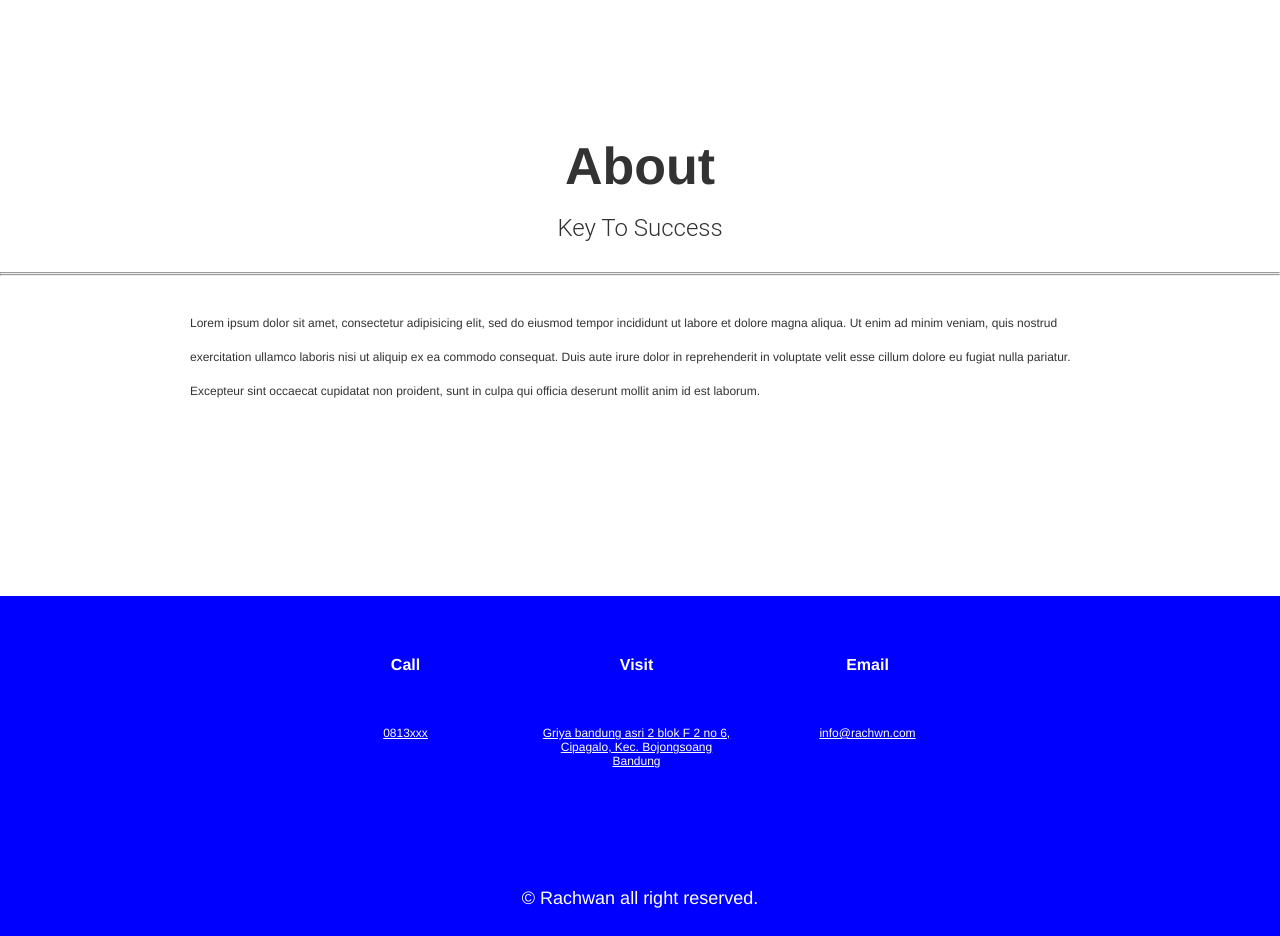
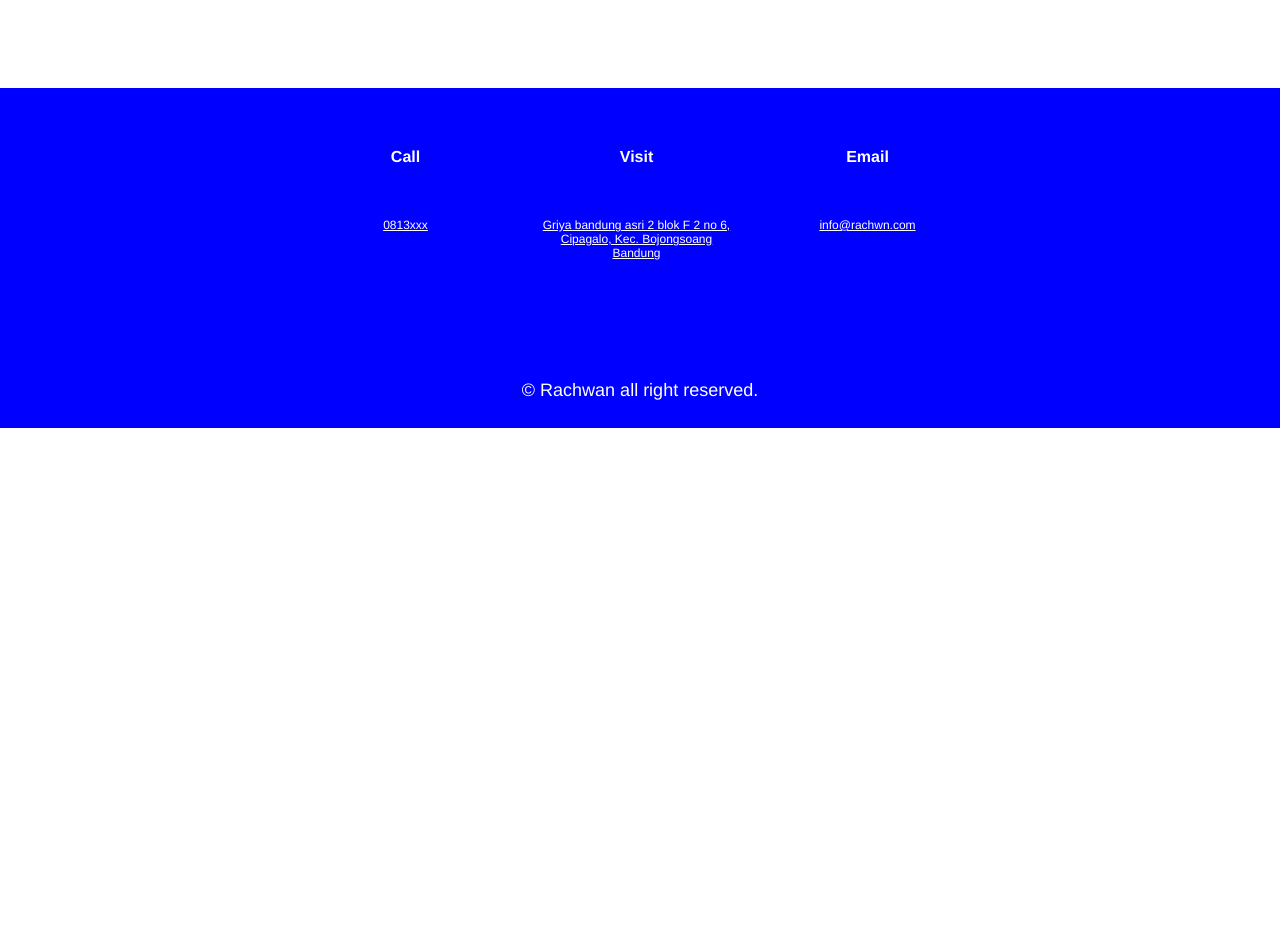
Before and after one commit to nawan44/cuci-sofa, a Vue app: page /#/ in a window 1280 px wide. Shown: the part 1320-2256 px from the top of the page. After the commit the page ends 1748 px from the top, so only its background shows below. Built offline with nearby package versions, Linux system fonts and the light colour scheme.

Commit message:
bug render about page

```diff
--- a/src/App.vue
+++ b/src/App.vue
@@ -1,7 +1,10 @@
 <template>
   <div id="app">
   <Header/>
+      <!--
       <router-view/>
+           -->
+
 <Home />
     <Footer />
   </div>
--- a/src/pages/Home.vue
+++ b/src/pages/Home.vue
@@ -1,7 +1,7 @@
 <template>
 
-<div><About/>
-
+<div>
+<About />
 </div>
 </template>
 <script>
@@ -14,7 +14,7 @@ export default {
    About
   },
 };
-</script>S
+</script>
 
 <style>
 
--- a/src/views/About.vue
+++ b/src/views/About.vue
@@ -5,17 +5,11 @@
 <h5>Key To Success</h5>
                 <hr class="line-section" />
                 <hr class="line-section" />
-
                 <p>Lorem ipsum dolor sit amet, consectetur adipisicing elit, sed do eiusmod tempor incididunt ut labore et dolore magna aliqua. Ut enim ad minim veniam, quis nostrud exercitation ullamco laboris nisi ut aliquip ex ea commodo consequat. Duis aute irure dolor in reprehenderit in voluptate velit esse cillum dolore eu fugiat nulla pariatur. Excepteur sint occaecat cupidatat non proident, sunt in culpa qui officia deserunt mollit anim id est laborum.</p>
             </div>
 </template>
 
-<style>      @import '../assets/style/about.css';
-
-
+<style>
+ @import '../assets/style/about.css';
 </style>
 <script>
-export default {
-  name: "About",
-
-};
```
